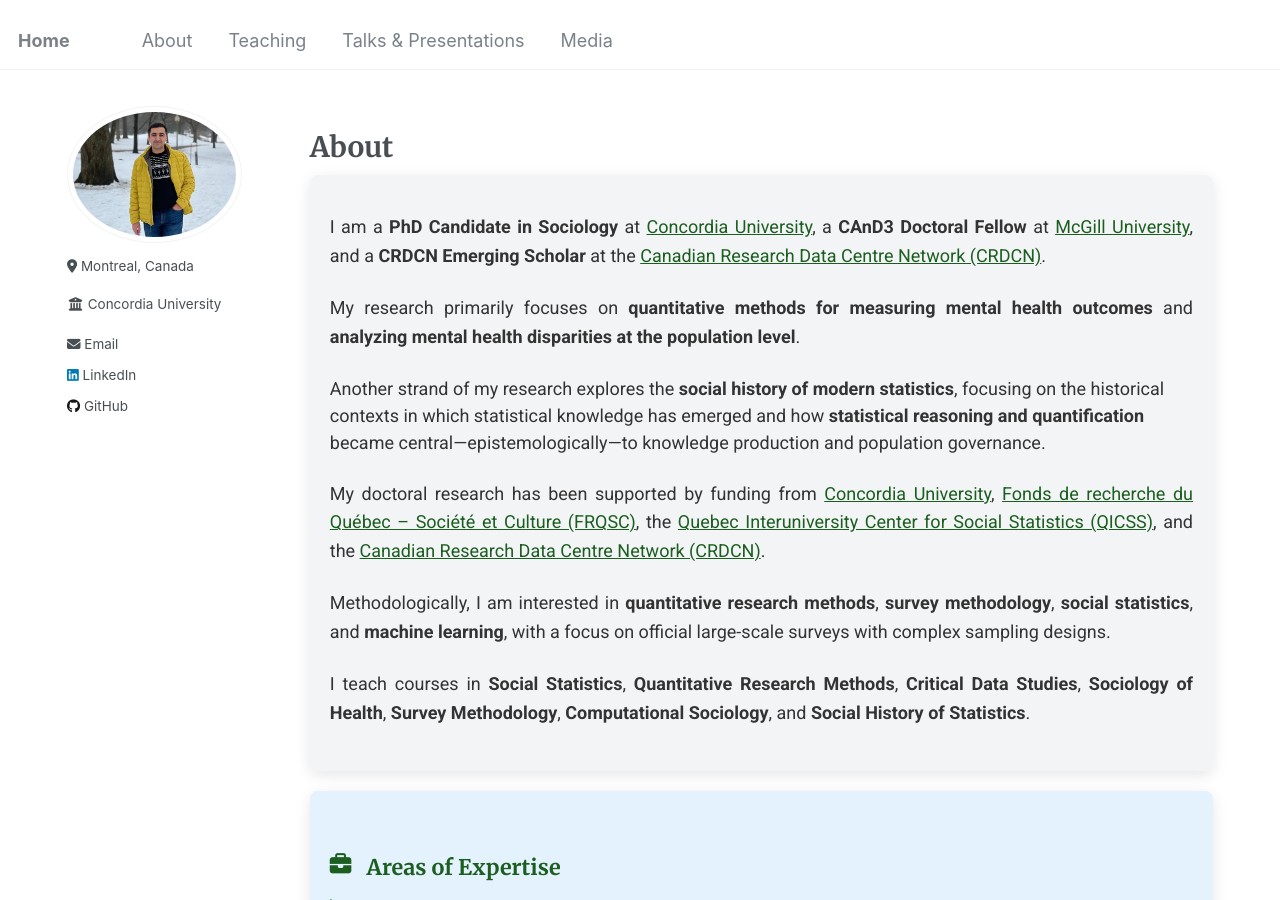
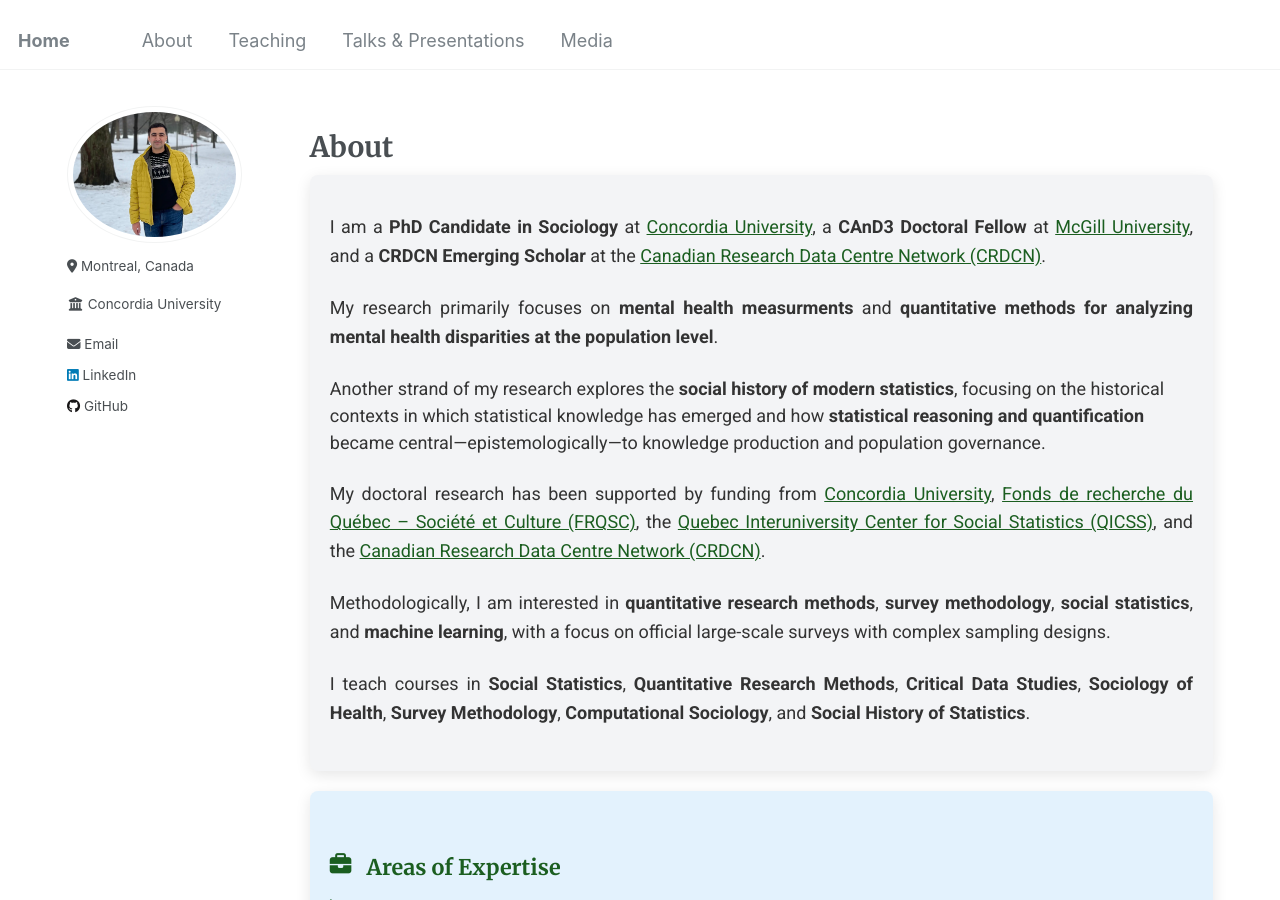
Before and after one commit to Mohsnmonji/mohsnmonji.github.io, a Jekyll site: the page built from about-me.md, in a window 1280 px wide and 900 px high. Built offline with Jekyll 4.4.1, drawn with Linux system fonts in a browser that asks for light colours.

Commit message:
Update about-me.md

```diff
--- a/about-me.md
+++ b/about-me.md
@@ -93,7 +93,7 @@ author_profile: true
     and a <strong>CRDCN Emerging Scholar</strong> at the
     <a href="https://crdcn.ca" target="_blank">Canadian Research Data Centre Network (CRDCN)</a>.
     <p>
-  My research primarily focuses on <strong>quantitative methods for measuring mental health outcomes</strong> and <strong>analyzing mental health disparities at the population level</strong>.
+  My research primarily focuses on <strong> mental health measurments </strong> and <strong>quantitative methods for analyzing mental health disparities at the population level</strong>.
 </p>
     Another strand of my research explores the <strong>social history of modern statistics</strong>,
     focusing on the historical contexts in which statistical knowledge has emerged and how
```
